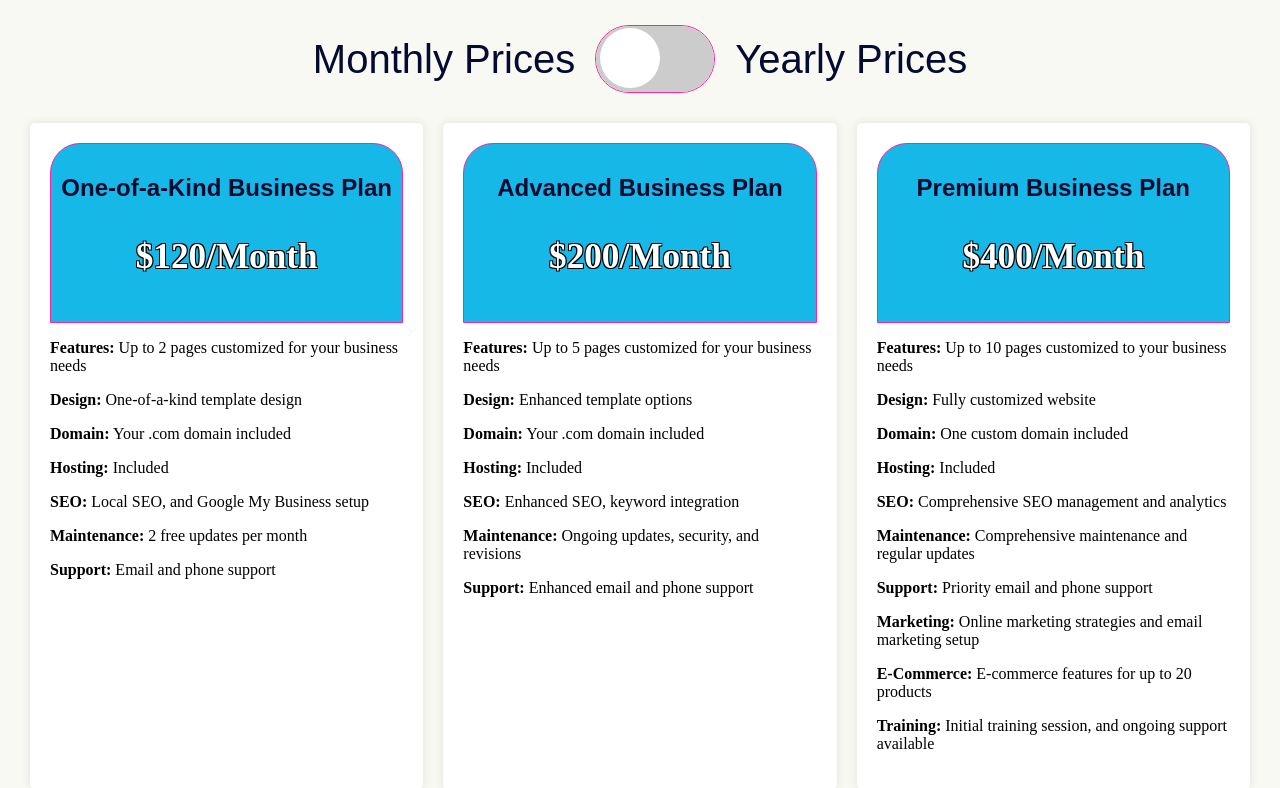
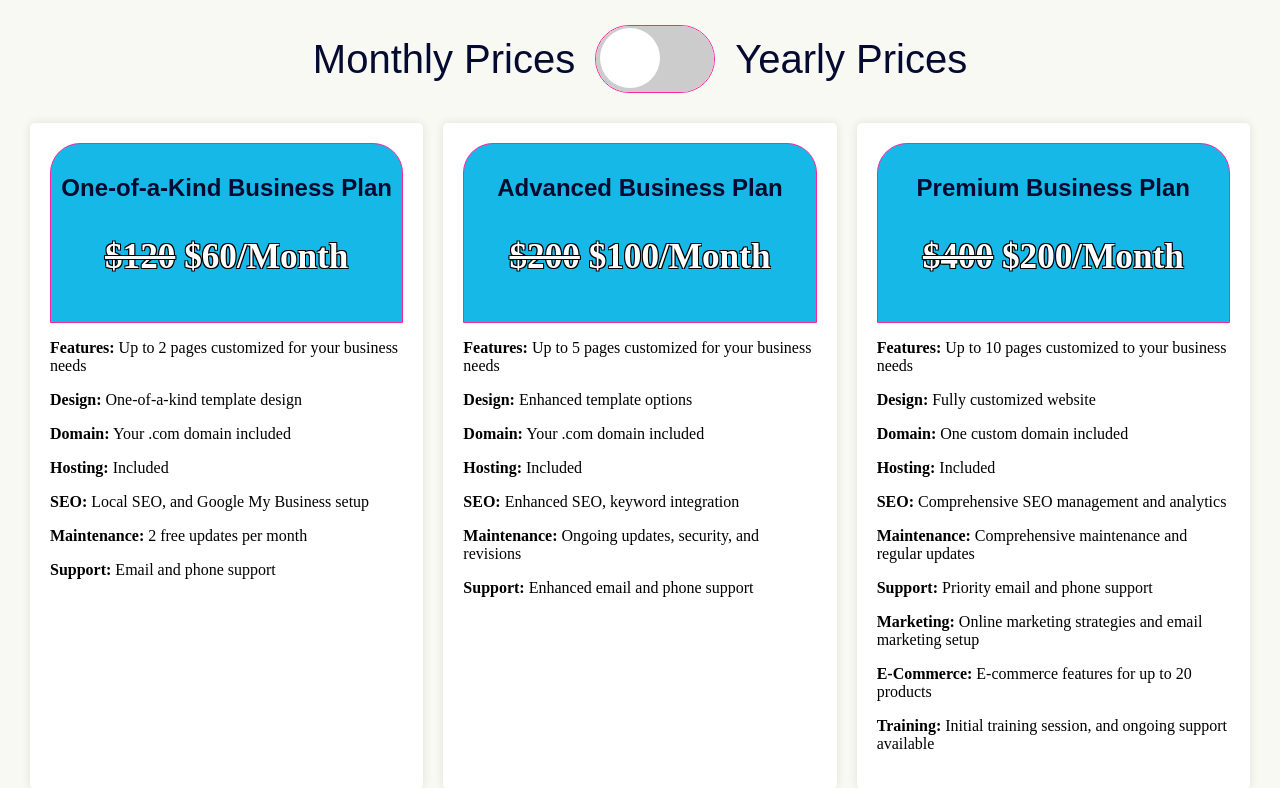
Before and after one commit to boonewh/pathsixdesigns, a Flask app: page /pricing in a window 1280 px wide. Shown: the part 495-1283 px from the top of the page. Run offline with Flask 3, Linux system fonts and the light colour scheme; some web fonts are replaced.

Commit message:
Added sale prices

```diff
--- a/templates/index.html
+++ b/templates/index.html
@@ -11,7 +11,7 @@
             <h1>Boost Your Business Online</h1>
             <h2>With Affordable Web Solutions</h2>
             <br><br>
-            <p>Custom websites start at just $120 a month!</p>
+            <p>Custom websites start at just <s>$120</s> $60 a month!</p>
             <div class="buttons">
             <button><a href="{{ url_for('contact') }}">Request my FREE website preview</a></button>
             </div>
--- a/templates/pricing.html
+++ b/templates/pricing.html
@@ -32,8 +32,8 @@
     <div class="plan">
         <div class="price-tab">
             <h2>One-of-a-Kind Business Plan</h2>
-            <div class="price-option monthly" style="display:block;"><h3>$120/Month</h3></div>
-            <div class="price-option yearly" style="display:none;"><h3>$1200/Year</h3></div>
+            <div class="price-option monthly" style="display:block;"><h3><s>$120</s> $60/Month</h3></div>
+            <div class="price-option yearly" style="display:none;"><h3><s>$1200</s> $600/Year</h3></div>
         </div>
         <p><strong>Features:</strong> Up to 2 pages customized for your business needs</p>
         <p><strong>Design:</strong> One-of-a-kind template design</p>
@@ -46,8 +46,8 @@
     <div class="plan">
         <div class="price-tab">
             <h2>Advanced Business Plan</h2>
-            <div class="price-option monthly" style="display:block;"><h3>$200/Month</h3></div>
-            <div class="price-option yearly" style="display:none;"><h3>$2000/Year</h3></div>
+            <div class="price-option monthly" style="display:block;"><h3><s>$200</s> $100/Month</h3></div>
+            <div class="price-option yearly" style="display:none;"><h3><s>$2000</s> $1000/Year</h3></div>
         </div>
         <p><strong>Features:</strong> Up to 5 pages customized for your business needs</p>
         <p><strong>Design:</strong> Enhanced template options</p>
@@ -60,8 +60,8 @@
     <div class="plan">
         <div class="price-tab">
             <h2>Premium Business Plan</h2>
-            <div class="price-option monthly" style="display:block;"><h3>$400/Month</h3></div>
-            <div class="price-option yearly" style="display:none;"><h3>$4000/Year</h3></div>
+            <div class="price-option monthly" style="display:block;"><h3><s>$400</s> $200/Month</h3></div>
+            <div class="price-option yearly" style="display:none;"><h3><s>$4000</s> $2000/Year</h3></div>
         </div>
         <p><strong>Features:</strong> Up to 10 pages customized to your business needs</p>
         <p><strong>Design:</strong> Fully customized website</p>
```
